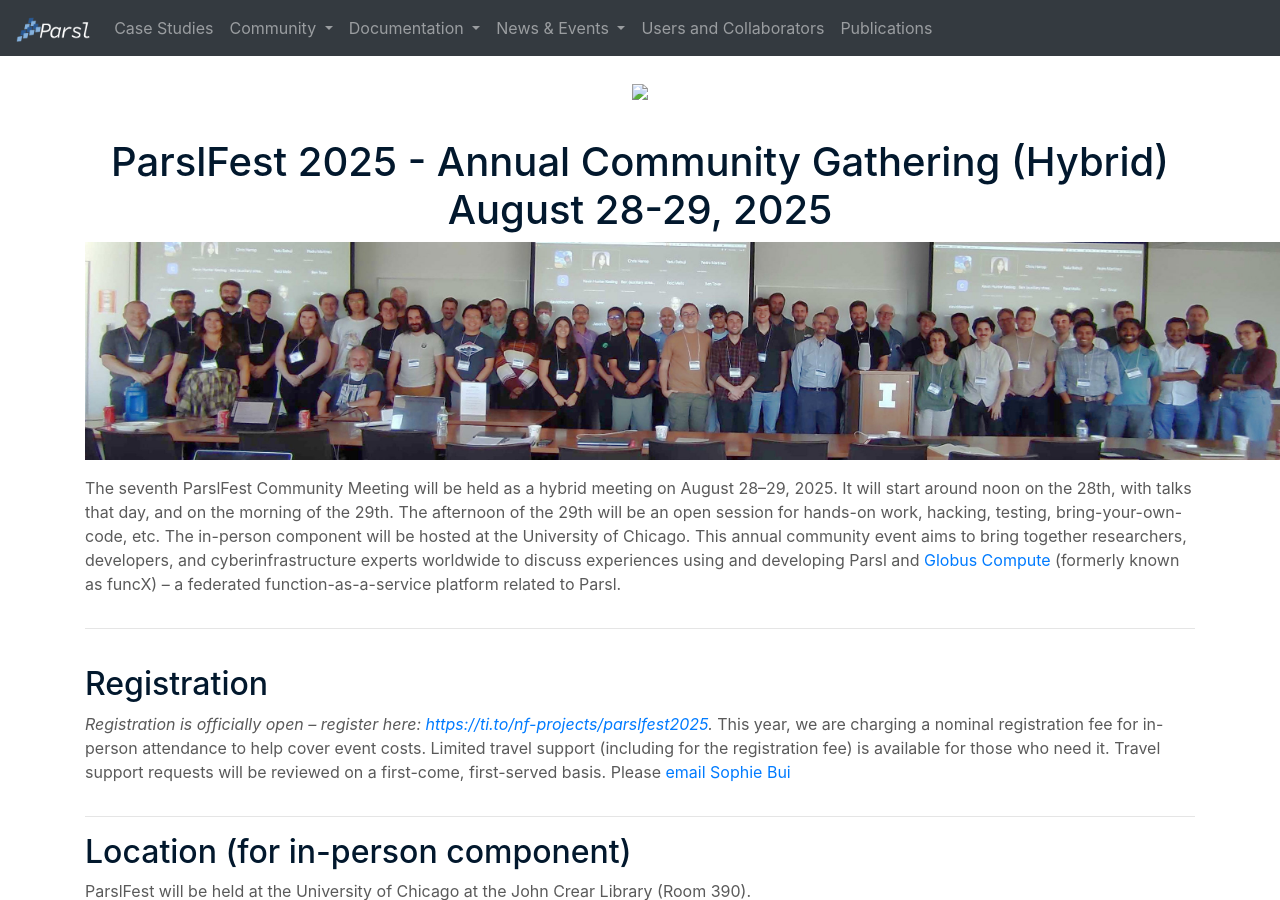
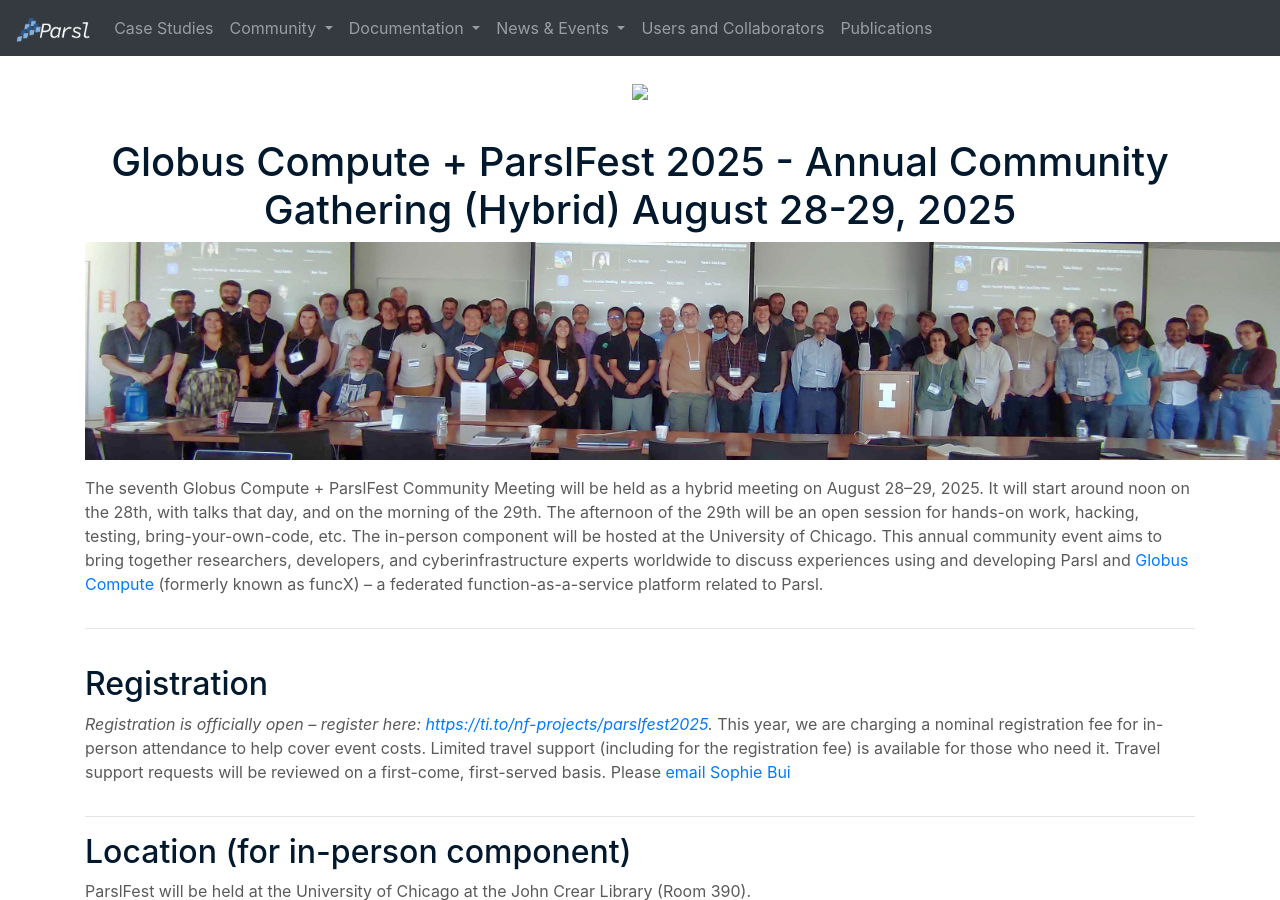
Before and after one commit to Parsl/parsl.github.io, a Jekyll site: the page built from parslfest/parslfest2025.html, in a window 1280 px wide and 900 px high. Built offline with Jekyll 4.4.1, drawn with Linux system fonts in a browser that asks for light colours.

Commit message:
Update parslfest2025.html

```diff
--- a/parslfest/parslfest2025.html
+++ b/parslfest/parslfest2025.html
@@ -15,9 +15,9 @@
 	<div style="text-align:center;padding-top: 20px"><p><img width="1000" src="parslfest/2025/2025 GC+ParslFest Logo.png" /></p></div>
   <div class="row" style="padding-top: 20px">
     <div class="col-lg-12">
-      <h1 style="text-align:center; color: #02182D;">ParslFest 2025 - Annual Community Gathering (Hybrid) August 28-29, 2025</h1>
+      <h1 style="text-align:center; color: #02182D;">Globus Compute + ParslFest 2025 - Annual Community Gathering (Hybrid) August 28-29, 2025</h1>
 <p><img width="1200" src="2024/group.jpeg" /></p>
-      <p>The seventh ParslFest Community Meeting will be held as a hybrid meeting on August 28–29, 2025. It will start around noon on the 28th, with talks that day, and on the morning of the 29th. The afternoon of the 29th will be an open session for hands-on work, hacking, testing, bring-your-own-code, etc. The in-person component will be hosted at the University of Chicago. This annual community event aims to bring together researchers, developers, and cyberinfrastructure experts worldwide to discuss experiences using and developing Parsl and <a href="https://www.globus.org/compute" target=_blank">Globus Compute</a> (formerly known as funcX) – a federated function-as-a-service platform related to Parsl.
+      <p>The seventh Globus Compute + ParslFest Community Meeting will be held as a hybrid meeting on August 28–29, 2025. It will start around noon on the 28th, with talks that day, and on the morning of the 29th. The afternoon of the 29th will be an open session for hands-on work, hacking, testing, bring-your-own-code, etc. The in-person component will be hosted at the University of Chicago. This annual community event aims to bring together researchers, developers, and cyberinfrastructure experts worldwide to discuss experiences using and developing Parsl and <a href="https://www.globus.org/compute" target=_blank">Globus Compute</a> (formerly known as funcX) – a federated function-as-a-service platform related to Parsl.
       </p>
     </div>
    </div>
```
